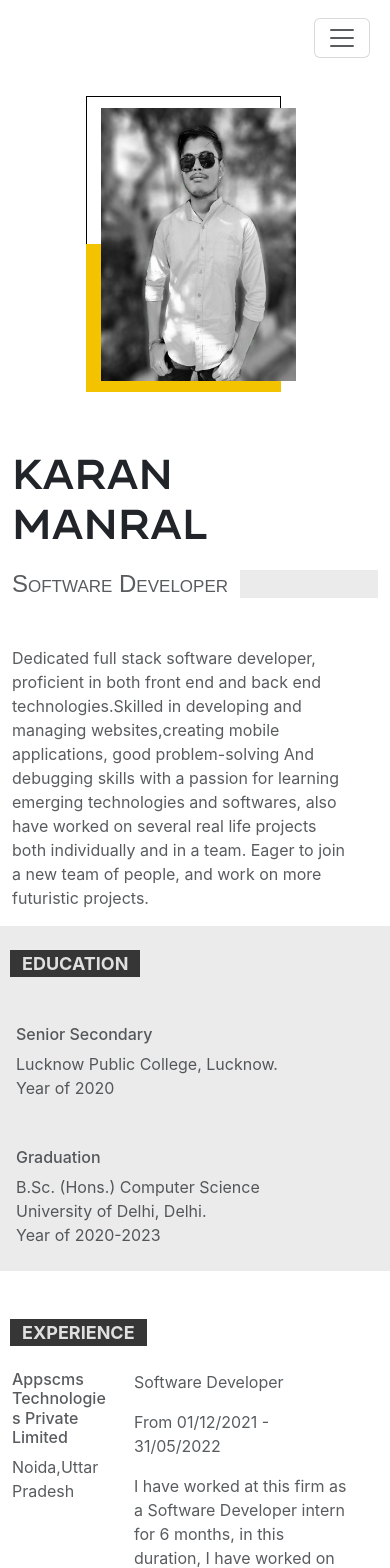
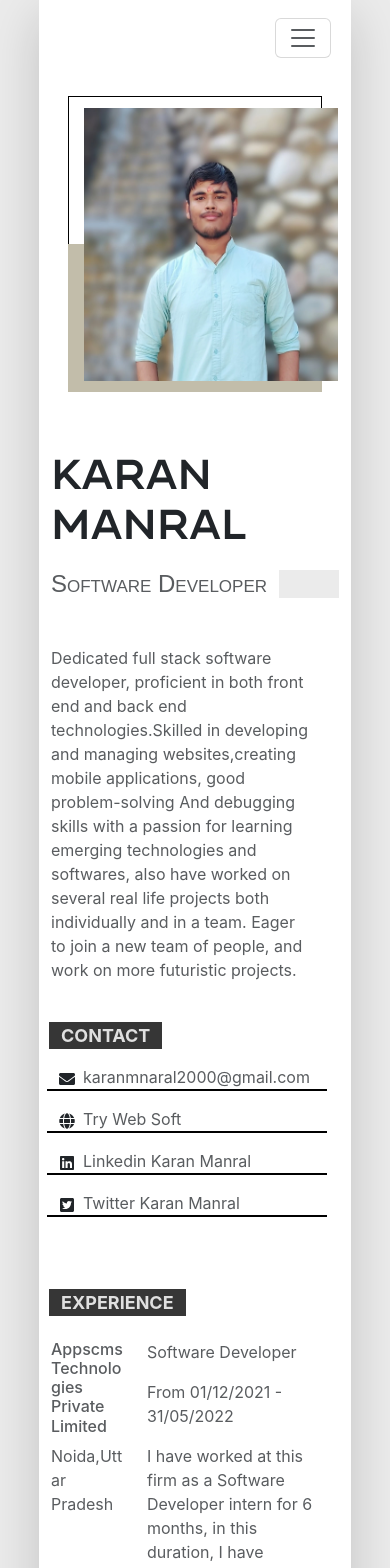
Before and after one commit to KaranManral/portfolio, a React (Create React App) app: page / in a window 390 px wide. Shown: the top 1568 px of the page. Built offline with nearby package versions, Linux system fonts and the light colour scheme.

Commit message:
Photo changed and CSS modified

```diff
--- a/src/App.jsx
+++ b/src/App.jsx
@@ -18,7 +18,7 @@ import Projects from "./components/projects";
 
 function App() {
   const { pathname } = useLocation();
-  const isDesktop = useMediaQuery("(min-width: 576px)");
+  const isDesktop = useMediaQuery("(min-width: 993px)");
 
   useEffect(() => {
     window.scrollTo(0, 0);
@@ -32,11 +32,11 @@ function App() {
         <Title />
         <Designation />
         <About />
-        <Education />
+        <Contact />
         <Experience />
         <Skills isMobile={true} />
-        <Contact />
         <Projects />
+        <Education />
       </div>
     );
   } else {
@@ -44,12 +44,12 @@ function App() {
       <div className="container-md shadow-lg">
         <Header isMobile={false} />
         <div className="row">
-          <div className="col-4" id="leftPanel">
+          <div className="col-5" id="leftPanel">
             <Photo />
             <Contact />
             <Education />
           </div>
-          <div className="col-8" id="rightPanel">
+          <div className="col-7" id="rightPanel">
             <Title />
             <Designation />
             <About />
--- a/src/components/contact.jsx
+++ b/src/components/contact.jsx
@@ -6,7 +6,7 @@ import { FaGlobe } from "react-icons/fa";
 
 function Contact() {
   return (
-    <div className="row p-5" id="contact">
+    <div className="row" id="contact">
       <div className="row my-2">
         <div className="col" id="contactHead">
           CONTACT
--- a/src/components/projects.jsx
+++ b/src/components/projects.jsx
@@ -24,7 +24,7 @@ function Projects() {
             <div className="col-md-4 projImgContainer">
               <img
                 src={TWS}
-                className="img-fluid rounded-start"
+                className="img-fluid "
                 alt="Try Web Soft"
               />
             </div>
@@ -57,7 +57,7 @@ function Projects() {
             <div className="col-md-4 projImgContainer">
               <img
                 src={CP}
-                className="img-fluid rounded-start"
+                className="img-fluid "
                 alt="Canteen Project"
               />
             </div>
@@ -96,7 +96,7 @@ function Projects() {
             <div className="col-md-4 projImgContainer">
               <img
                 src={TMS}
-                className="img-fluid rounded-start"
+                className="img-fluid "
                 alt="Transaction Management System"
               />
             </div>
@@ -129,7 +129,7 @@ function Projects() {
         <div className="card mb-3 shadow-sm">
           <div className="row g-0">
             <div className="col-md-4 projImgContainer">
-              <img src={DUSC} className="img-fluid rounded-start" alt="DUSC" />
+              <img src={DUSC} className="img-fluid " alt="DUSC" />
             </div>
             <div className="col-md-8">
               <div className="card-body">
@@ -169,7 +169,7 @@ function Projects() {
             <div className="col-md-4 projImgContainer">
               <img
                 src={TTT}
-                className="img-fluid rounded-start"
+                className="img-fluid "
                 alt="Tic Tac Toe"
               />
             </div>
@@ -199,7 +199,7 @@ function Projects() {
             <div className="col-md-4 projImgContainer">
               <img
                 src={NP}
-                className="img-fluid rounded-start"
+                className="img-fluid "
                 alt="Puzzle 2D"
               />
             </div>
@@ -230,7 +230,7 @@ function Projects() {
             <div className="col-md-4 projImgContainer">
               <img
                 src={MCR}
-                className="img-fluid rounded-start"
+                className="img-fluid "
                 alt="Math Clash Royale"
               />
             </div>
@@ -261,7 +261,7 @@ function Projects() {
             <div className="col-md-4 projImgContainer">
               <img
                 src={PP}
-                className="img-fluid rounded-start"
+                className="img-fluid "
                 alt="Pixel Pulse"
               />
             </div>
--- a/src/index.css
+++ b/src/index.css
@@ -1,7 +1,7 @@
 :root{
   --blockColorBG:#363636;
   --blockTextCol:#E0E0E0;
-  --imgBG:#F3C300;
+  --imgBG:#c2bdaa;
   --mainBG:#EBEBEB;
 }
 
@@ -29,7 +29,7 @@ code {
 }
 
 .container-md {
-  max-width: 70vw !important;
+  max-width: 80vw !important;
   background-color: white;
 }
 
@@ -52,6 +52,7 @@ code {
 
 #leftPanel{
   position: sticky !important;
+  min-width: 300px;
   top: 0px;
   height: fit-content;
 }
@@ -62,7 +63,7 @@ code {
 }
 
 #imgRow1 {
-  width: 200px;
+  width: 280px;
   height: 190px;
   border-top: 1px solid black;
   border-left: 1px solid black;
@@ -70,13 +71,13 @@ code {
 }
 
 #imgRow2{
-  width: 200px;
+  width: 280px;
   height: 150px;
   background-color: var(--imgBG);
 }
 
 #photoRow{
-  width: 220px;
+  width: 300px;
   height: 320px;
 }
 
@@ -87,13 +88,15 @@ code {
 }
 
 #photo{
-  width: 200px;
+  width: 280px;
   height: 300px;
 }
 
 #contact{
   white-space: nowrap;
   overflow: hidden;
+  padding: 2.4rem;
+  max-width: 380px;
 }
 
 #contactHead,#eduHead,#experienceHead,#skillsHead,#projectsHead{
@@ -123,9 +126,11 @@ code {
 }
 
 #education{
-  padding-left: 3rem;
+  /* padding-left: 3rem;
   padding-bottom: 2rem;
-  padding-right: 0 !important;
+  padding-right: 0 !important; */
+  max-width: 380px;
+  padding: 2.4rem;
   background-color: var(--mainBG);
 }
 
@@ -148,7 +153,18 @@ code {
   padding: 10px;
 }
 
-@media screen and (max-width:992px) {
+.projImgContainer{
+  align-self: center;
+}
+.projImgContainer img{
+  aspect-ratio: 1;
+  object-fit: fill;
+  width: 100%;
+  height: 100% !important;
+  border-radius: 0.375rem;
+}
+
+/* @media screen and (max-width:992px) {
   .container-md {
     max-width: 80vw !important;
   }
@@ -173,44 +189,50 @@ code {
     width: 180px;
     height: 290px;
   }
-}
-@media screen and (min-width:768px){
-  .projImgContainer{
-    position: relative;
-    left: -12.5px;
-  }
-  .projImgContainer img{
-    width: 100%;
-    height: 100% !important;
-  }
-}
-@media screen and (max-width:768px) {
-  .container-md {
+} */
+@media screen and (max-width:992px) {
+  /*.container-md {
     max-width: 100vw !important;
-  }
+  }*/
   #imgRow1 {
-    width: 170px;
-    height: 170px;
+    width: 370px;
+    height: 235px;
   }
 
   #imgRow2{
-    width: 170px;
-    height: 130px;
+    width: 370px;
+    height: 195px;
   }
   #photoRow{
-    width: 190px;
-    height: 290px;
+    width: 390px;
+    height: 390px;
+    display: grid;
+    justify-content: center;
+    margin: 5rem auto 0 auto !important;
+    padding: 0 !important;
   }
   #photoCol{
-    top: -285px;
+    top: -405px;
   }
   #photo{
-    width: 170px;
-    height: 270px;
+    width: 370px;
+    height: 380px;
   }
+
+  #education,#contact{
+    max-width: 100%;
+    padding: 1rem 0 !important;
+  }
+  /* #skills>.row:nth-last-child(1)>.row{
+    width: 100%;
+  } */
   .projImgContainer{
-    width: 45%;
-    margin: 0 auto;
+    display: flex;
+    justify-content: center;
+  }
+  .projImgContainer img{
+    width: 280px;
+    height: auto;
   }
 }
 
@@ -224,12 +246,12 @@ code {
     padding: 0 !important;
   }
   #imgRow1 {
-    width: 50vw;
+    width: 65vw;
     height: 38vw;
   }
 
   #imgRow2{
-    width: 50vw;
+    width: 65vw;
     height: 38vw;
   }
   #photoCol{
@@ -237,11 +259,11 @@ code {
     left: 1vw;
   }
   #photo{
-    width: 50vw;
+    width: 65vw;
     height: 70vw;
   }
   #education,#contact{
-    padding: 0 !important;
+    padding: 1rem 0 !important;
   }
   /* #contact,#education{
     display: none;
```
Also changed, not shown: src/images/myphoto.webp.
